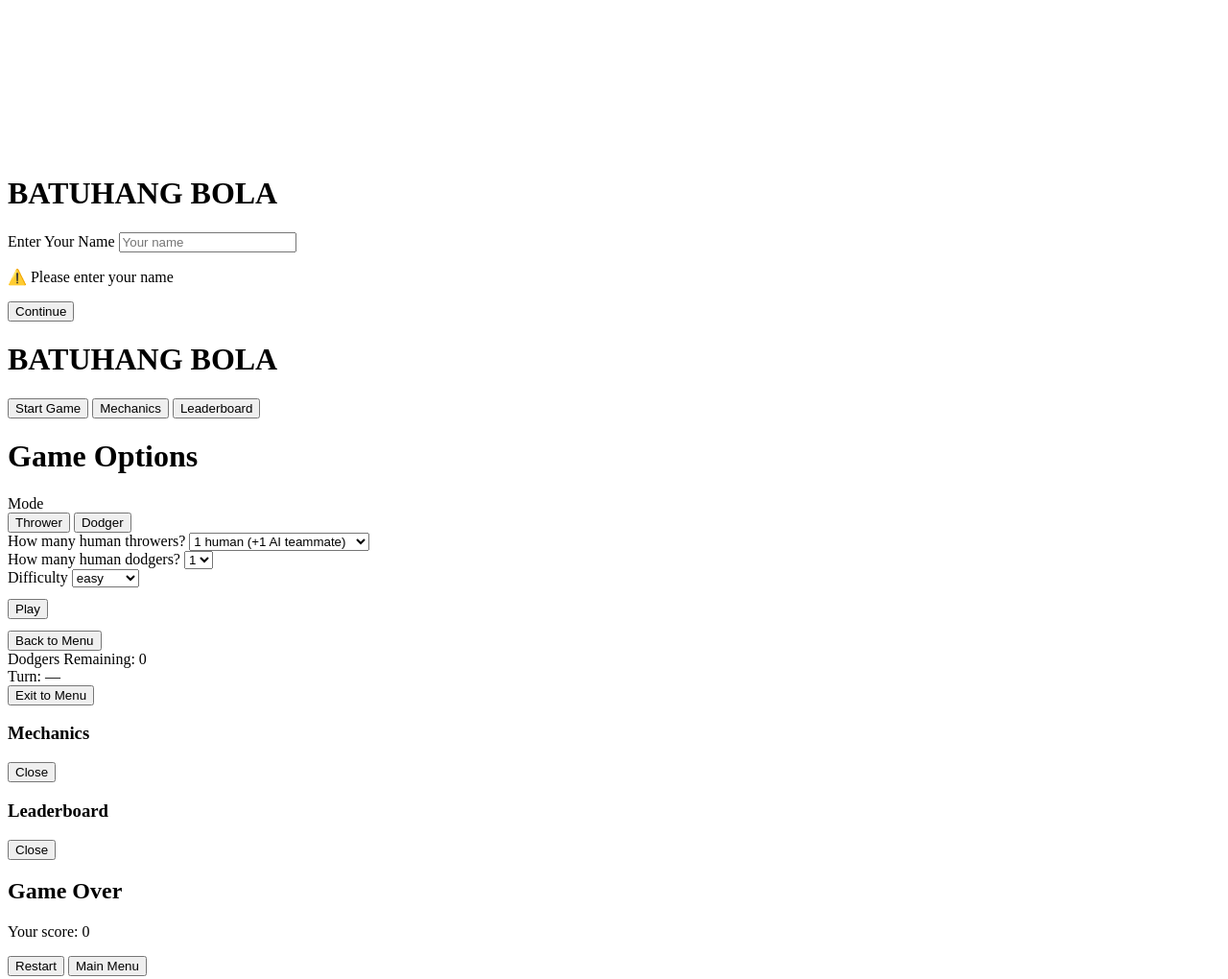
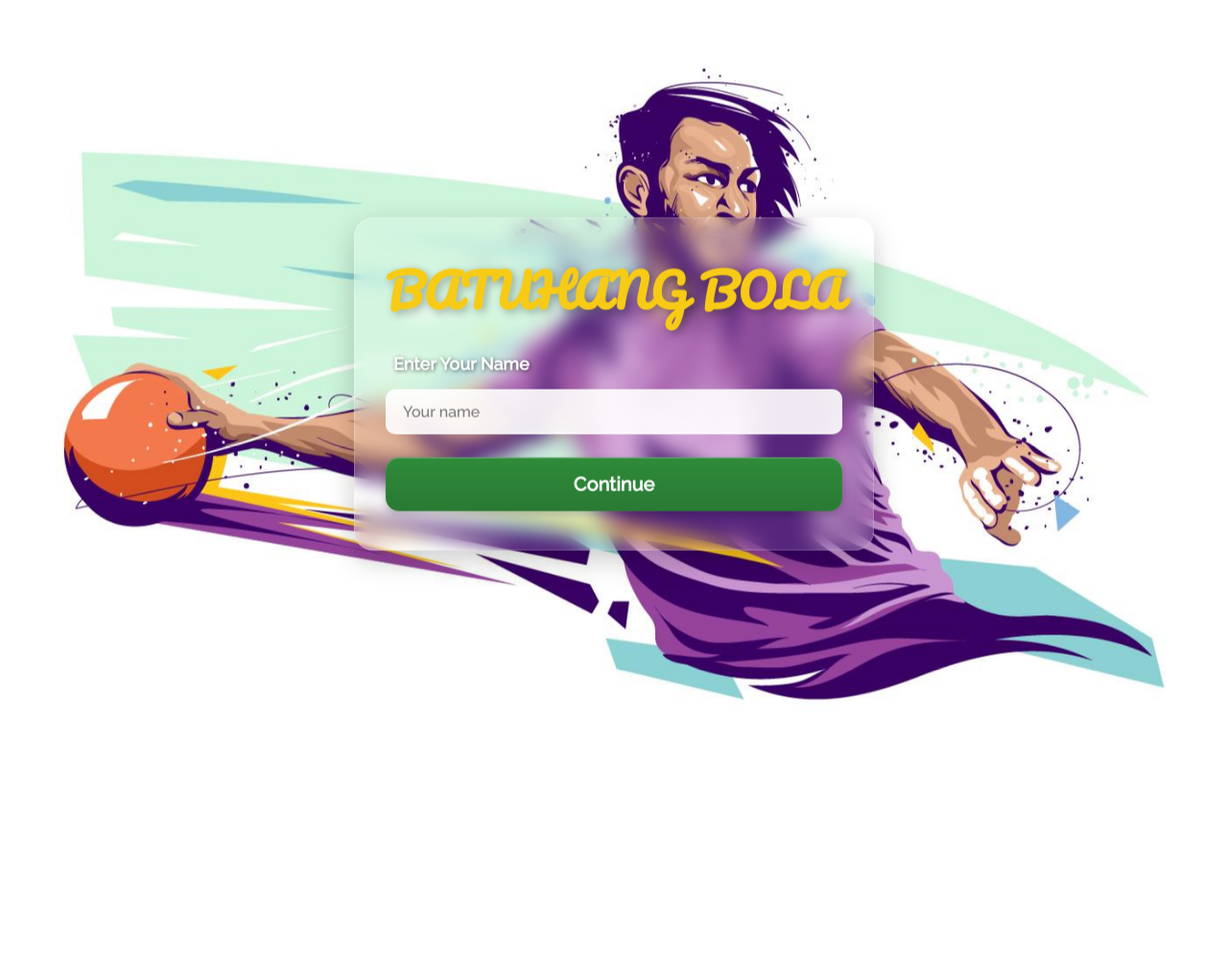
Before and after one commit to cherlsjastyn/BatuhangBola, a website: page public/index.html in a window 1280 px wide. Shown: the whole page at 96% size. After the commit the page ends 800 px from the top, so only its background shows below. Drawn offline with nearby package versions, Linux system fonts and the light colour scheme; the site is published under a folder, as on GitHub Pages, so addresses that start at the root find nothing.

Commit message:
Update index.html

```diff
--- a/public/index.html
+++ b/public/index.html
@@ -5,7 +5,7 @@
   <meta name="viewport" content="width=device-width,initial-scale=1" />
   <title>BATUHANG BOLA</title>
   <link href="https://fonts.googleapis.com/css2?family=Pacifico&family=Raleway:wght@300;500&display=swap" rel="stylesheet">
-  <link rel="stylesheet" href="/style.css" />
+  <link rel="stylesheet" href="style.css" />
 </head>
 <body>
   <canvas id="gameCanvas"></canvas>
@@ -116,7 +116,7 @@
         <div id="playerInfo"></div>
 
         <div id="highScoreNotification"></div>
-  <script src="/game.js"></script>
-  <script src="/socket.io/socket.io.js"></script>
+  <script src="game.js"></script>
+  <script src="socket.io/socket.io.js"></script>
 </body>
 </html>
```
